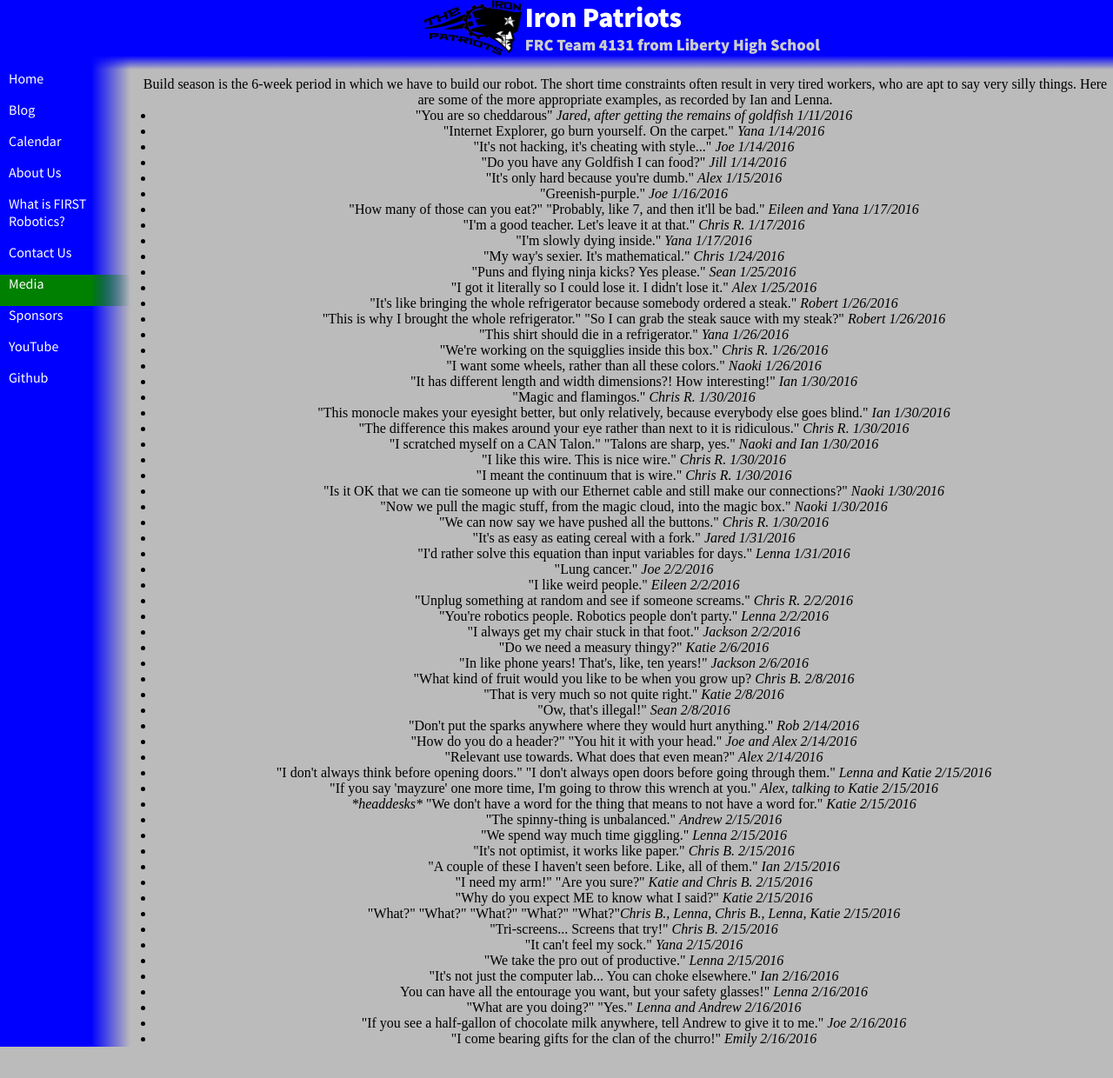
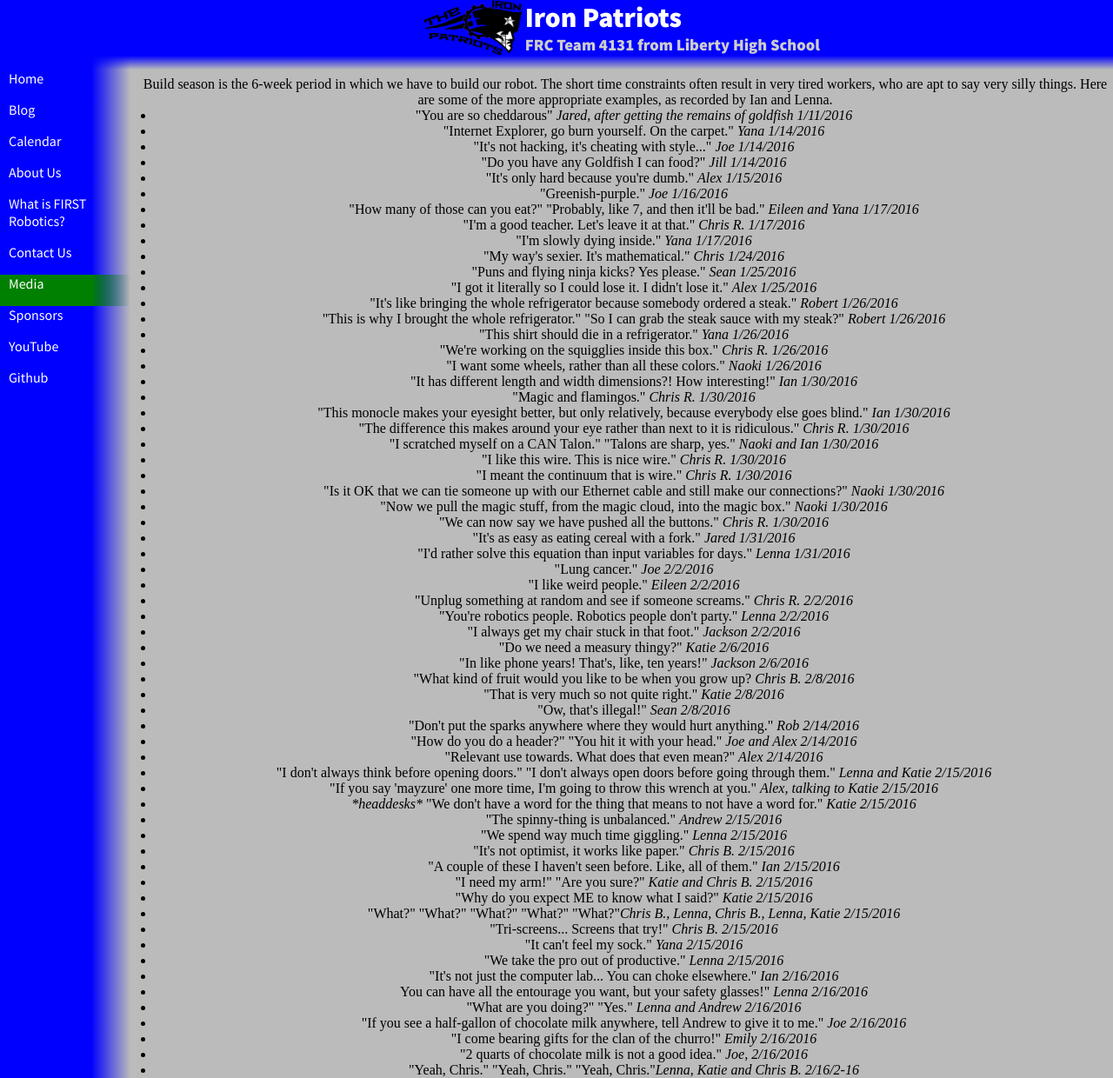
Before and after one commit to katiebugmoon/FRC4131.github.io, a Jekyll site: the page built from media/2016/quotes.html, in a window 1280 px wide. Shown: the whole page at 87% size. Built offline with Jekyll 4.4.1, drawn with Linux system fonts in a browser that asks for light colours; nearby versions of some CDN libraries; before the commit the page ends 1204 px from its top, so only the background shows below that.

Commit message:
Update quotes.html

```diff
--- a/media/2016/quotes.html
+++ b/media/2016/quotes.html
@@ -64,6 +64,8 @@ title: Build Season 2016 Quotes
 	<li>"What are you doing?" "Yes." <i>Lenna and Andrew 2/16/2016</i></li>
 	<li>"If you see a half-gallon of chocolate milk anywhere, tell Andrew to give it to me." <i>Joe 2/16/2016</i></li>
 	<li>"I come bearing gifts for the clan of the churro!" <i> Emily 2/16/2016</i></li>
+	<li>"2 quarts of chocolate milk is not a good idea." <i>Joe, 2/16/2016</i></li>
+	<li>"Yeah, Chris." "Yeah, Chris." "Yeah, Chris."<i>Lenna, Katie and Chris B. 2/16/2-16</i> </li>
 
 </ul>
 <center>
```
